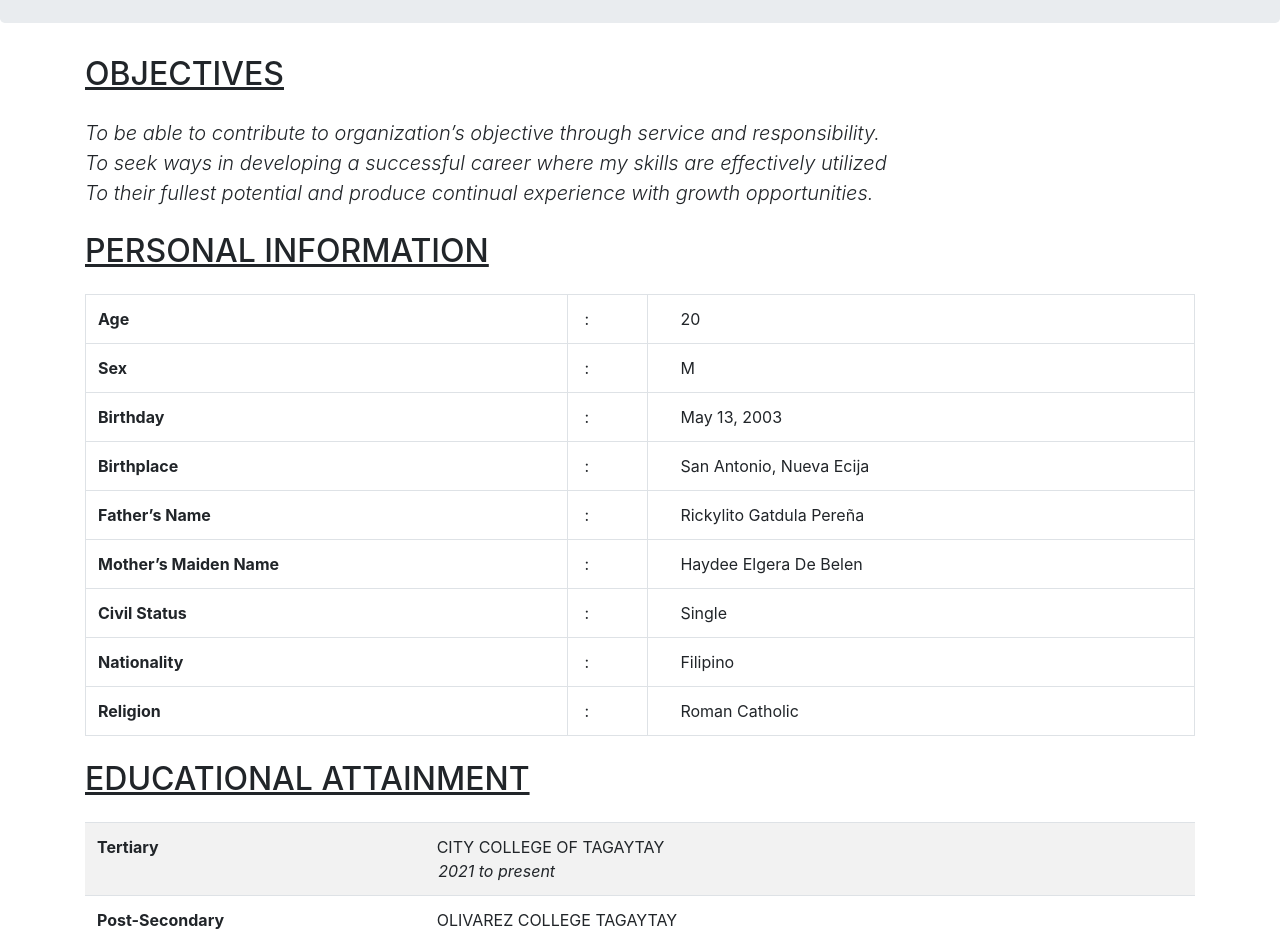
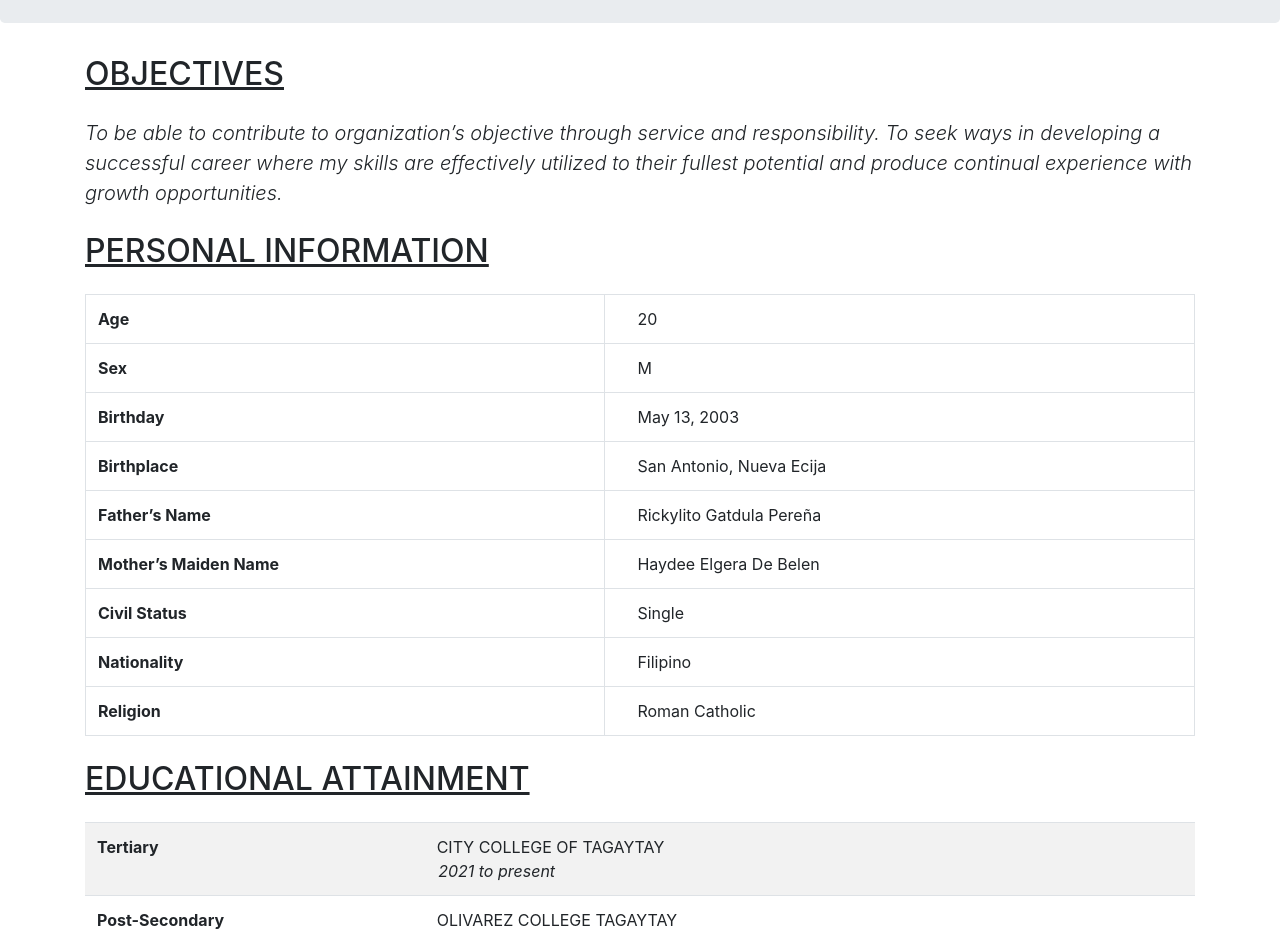
Before and after one commit to jainosaur/resume, a plain HTML site: page resume.html in a window 1280 px wide. Shown: the part 460-1395 px from the top of the page. Drawn offline with nearby package versions, Linux system fonts and the light colour scheme.

Commit message:
Update resume.html

```diff
--- a/resume.html
+++ b/resume.html
@@ -23,9 +23,9 @@
 <div class="container">
   <h2 class="my-4"><u>OBJECTIVES</u></h2>
   <p class="lead">
-    <i>To be able to contribute to organization’s objective through service and responsibility.<br>
-    To seek ways in developing a successful career where my skills are effectively utilized<br>
-    To their fullest potential and produce continual experience with growth opportunities.</i>
+    <i>To be able to contribute to organization’s objective through service and responsibility.
+    To seek ways in developing a successful career where my skills are effectively utilized
+    to their fullest potential and produce continual experience with growth opportunities.</i>
   </p>
 
   <h2 class="my-4"><u>PERSONAL INFORMATION</u></h2>
@@ -33,47 +33,38 @@
     <tbody>
       <tr>
         <th>Age</th>
-		<td style="text-indent: 5px;">:</td>
         <td style="text-indent: 20px;">20</td>
       </tr>
       <tr>
         <th>Sex</th>
-		<td style="text-indent: 5px;">:</td>
         <td style="text-indent: 20px;">M</td>
       </tr>
       <tr>
         <th>Birthday</th>
-		<td style="text-indent: 5px;">:</td>
         <td style="text-indent: 20px;">May 13, 2003</td>
       </tr>
       <tr>
         <th>Birthplace</th>
-		<td style="text-indent: 5px;">:</td>
         <td style="text-indent: 20px;">San Antonio, Nueva Ecija</td>
       </tr>
       <tr>
         <th>Father’s Name</th>
-		<td style="text-indent: 5px;">:</td>
         <td style="text-indent: 20px;">Rickylito Gatdula Pereña</td>
       </tr>
       <tr>
         <th>Mother’s Maiden Name</th>
-		<td style="text-indent: 5px;">:</td>
         <td style="text-indent: 20px;">Haydee Elgera De Belen</td>
       </tr>
       <tr>
         <th>Civil Status</th>
-		<td style="text-indent: 5px;">:</td>
         <td style="text-indent: 20px;">Single</td>
       </tr>
       <tr>
         <th>Nationality</th>
-		<td style="text-indent: 5px;">:</td>
         <td style="text-indent: 20px;">Filipino</td>
       </tr>
       <tr>
         <th>Religion</th>
-		<td style="text-indent: 5px;">:</td>
         <td style="text-indent: 20px;">Roman Catholic</td>
       </tr>
     </tbody>
```
